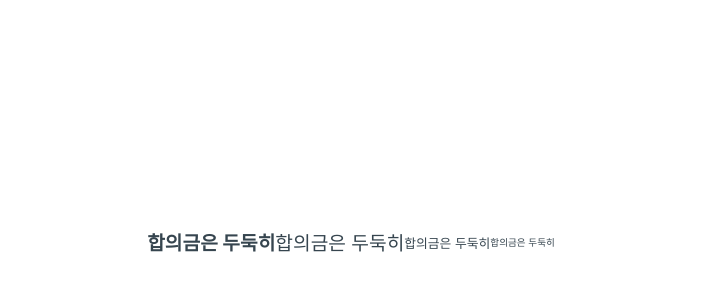
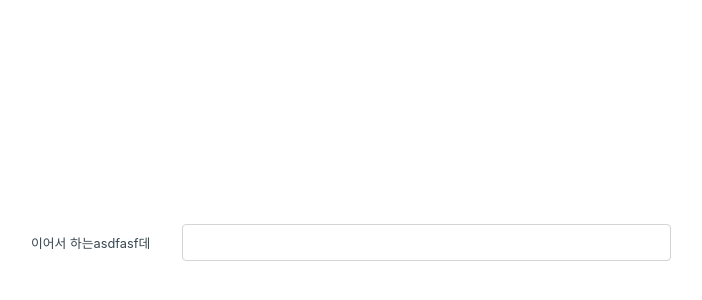
Before and after one commit to ToyNotion/ToyNotion, a React (Create React App) app: page / in a window 1280 px wide. Shown: the part 158-458 px from the top of the page, without its empty margins (289-991 px from the left). Built offline with nearby package versions, Linux system fonts and the light colour scheme.

Commit message:
auth 관련 페이지 작업중

```diff
--- a/src/App.tsx
+++ b/src/App.tsx
@@ -1,16 +1,14 @@
 import React from 'react';
-import logo from './logo.svg';
 import './App.css';
 import styled from 'styled-components';
-import DefalutText from './components/atoms/DefalutText';
+import DefaultButton from './components/atoms/DefaultButton';
+import DefaultInput from './components/atoms/DefaultInput';
+import TextInputRow from './components/molecules/TextInputRow';
 
 function App() {
     return (
         <Container>
-            <DefalutText text="합의금은 두둑히" size="large" bold={true} />
-            <DefalutText text="합의금은 두둑히" size="large" bold={false} />
-            <DefalutText text="합의금은 두둑히" size="medium" />
-            <DefalutText text="합의금은 두둑히" size="small" />
+            <TextInputRow />
         </Container>
     );
 }
--- /dev/null
+++ b/src/components/atoms/DefaultButton.tsx
@@ -0,0 +1,31 @@
+import React from 'react';
+import styled from 'styled-components';
+import { colors } from '../../constant/colors';
+
+type color = 'gray' | 'mint';
+interface LocalProps {
+    text: string;
+    onClick: () => void;
+    backgroundColor: color;
+}
+const DefaultButton = ({ backgroundColor, onClick, text }: LocalProps) => {
+    return (
+        <StyledBox backgroundColor={backgroundColor} onClick={onClick}>
+            {text}
+        </StyledBox>
+    );
+};
+
+export default DefaultButton;
+
+const StyledBox = styled.div<{ backgroundColor: color }>`
+    display: flex;
+    width: 100%;
+    justify-content: center;
+    align-items: center;
+    padding: 10px 1rem;
+    border-radius: 6px;
+    background-color: ${(props) => colors[props.backgroundColor]};
+    color: ${(props) =>
+        props.backgroundColor === 'gray' ? colors.black : colors.white};
+`;
--- /dev/null
+++ b/src/components/atoms/DefaultInput.tsx
@@ -0,0 +1,35 @@
+import React, { HTMLInputTypeAttribute, InputHTMLAttributes } from 'react';
+import styled from 'styled-components';
+import { colors } from '../../constant/colors';
+
+interface LocalProps {
+    type: HTMLInputTypeAttribute;
+    value: string;
+    onChange: (e: React.ChangeEvent<HTMLInputElement>) => void;
+    placeholder?: string;
+}
+const DefaultInput = ({ type, onChange, value, placeholder }: LocalProps) => {
+    return (
+        <StyledInput
+            type={type}
+            value={value}
+            onChange={onChange}
+            placeholder={placeholder}
+        />
+    );
+};
+
+export default DefaultInput;
+
+const StyledInput = styled.input`
+    display: flex;
+    flex: 1;
+    outline: none;
+    align-items: center;
+    padding: 10px 8px;
+    border: 1px solid ${colors.gray};
+    border-radius: 4px;
+    &:focus {
+        border: 2px solid ${colors.violet};
+    }
+`;
--- a/src/components/atoms/DefalutText.tsx
+++ b/src/components/atoms/DefaultText.tsx
@@ -2,17 +2,17 @@ import React from 'react';
 import styled from 'styled-components';
 import { colors } from '../../constant/colors';
 
-type sizes = 'small' | 'medium' | 'large';
-type colors = 'white' | 'navy' | 'black' | 'red';
+type SizesType = 'small' | 'medium' | 'large';
+type ColorsType = 'white' | 'navy' | 'black' | 'red';
 
 interface LocalProps {
     text: string;
     bold?: boolean;
-    size?: sizes;
-    color?: colors;
+    size?: SizesType;
+    color?: ColorsType;
 }
 
-const DefalutText = ({ text, bold, color, size }: LocalProps) => {
+const DefaultText = ({ text, bold, color, size }: LocalProps) => {
     return (
         <StyledSpan
             selectColor={color || 'black'}
@@ -24,13 +24,16 @@ const DefalutText = ({ text, bold, color, size }: LocalProps) => {
     );
 };
 
-export default DefalutText;
+export default DefaultText;
 
 const StyledSpan = styled.span<{
-    selectColor: colors;
-    selectSize: sizes;
+    selectColor: ColorsType;
+    selectSize: SizesType;
     isBold: boolean;
 }>`
+    display: flex;
+    align-items: center;
+
     color: ${(props) => colors[props.selectColor]};
     font-size: ${(props) =>
         props.selectSize === 'small'
--- /dev/null
+++ b/src/components/molecules/TextInputRow.tsx
@@ -0,0 +1,23 @@
+import React from 'react';
+import styled from 'styled-components';
+import DefaultInput from '../atoms/DefaultInput';
+import DefaultText from '../atoms/DefaultText';
+
+const TextInputRow = () => {
+    return (
+        <Wrapper>
+            <DefaultText text="이어서 하는asdfasf데" />
+            <DefaultInput type={'email'} value="" onChange={() => {}} />
+        </Wrapper>
+    );
+};
+
+export default TextInputRow;
+
+const Wrapper = styled.div`
+    display: flex;
+    width: 50%;
+    flex-direction: row;
+    column-gap: 2rem;
+    justify-content: space-between;
+`;
--- a/src/constant/colors.ts
+++ b/src/constant/colors.ts
@@ -9,4 +9,5 @@ export const colors: colorsType = {
     mint: '#0D98BA',
     black: '#36454F',
     red: '#FF5349',
+    gray: '#d4d4d4',
 };
```
Also changed, not shown: src/components/atoms/ContentBox.tsx (added, +7 -0 lines).
